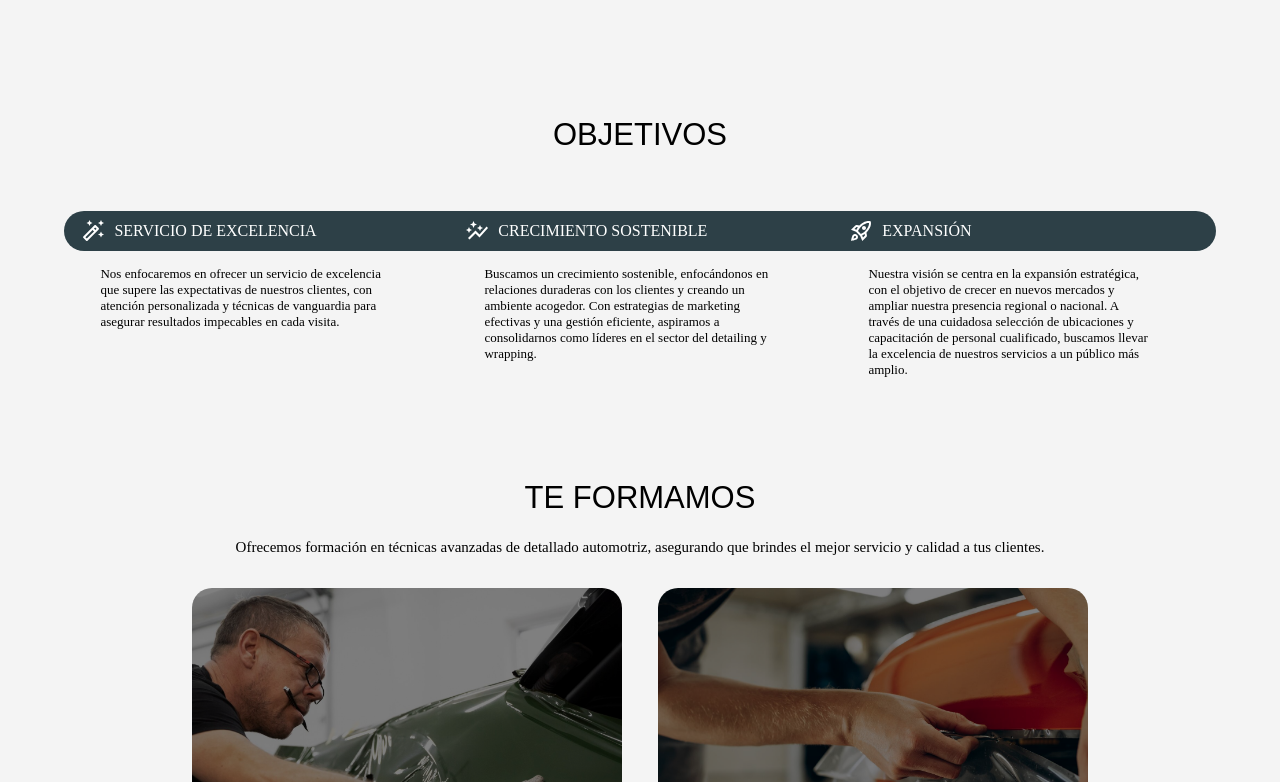
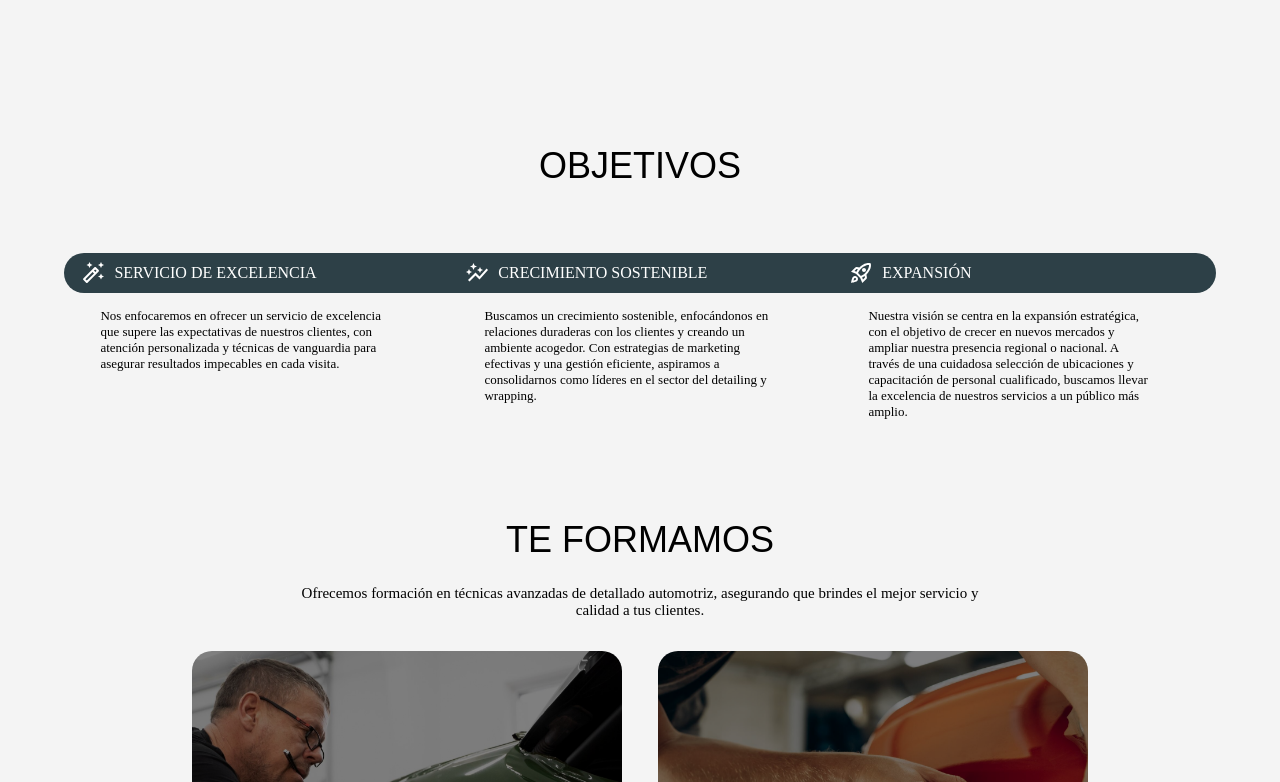
Before and after one commit to justinait/centerdetail, a React (Vite) app: page / in a window 1280 px wide. Shown: the part 2358-3140 px from the top of the page. Built offline with nearby package versions, Linux system fonts and the light colour scheme.

Commit message:
tablet 1000

```diff
--- a/src/Components/Techniques/Techniques.css
+++ b/src/Components/Techniques/Techniques.css
@@ -66,3 +66,9 @@
         font-size: 15px;
     }
 }
+@media (min-width: 1000px) {
+    .formacionText {
+        width: 70%;
+        margin: 1.5em auto;
+    }
+}
--- a/src/index.css
+++ b/src/index.css
@@ -46,3 +46,8 @@ h2 {
     display: none;
   }
 }
+@media (min-width: 1000px) {
+  h2 {
+    font-size: 36px;
+  }
+}
```
